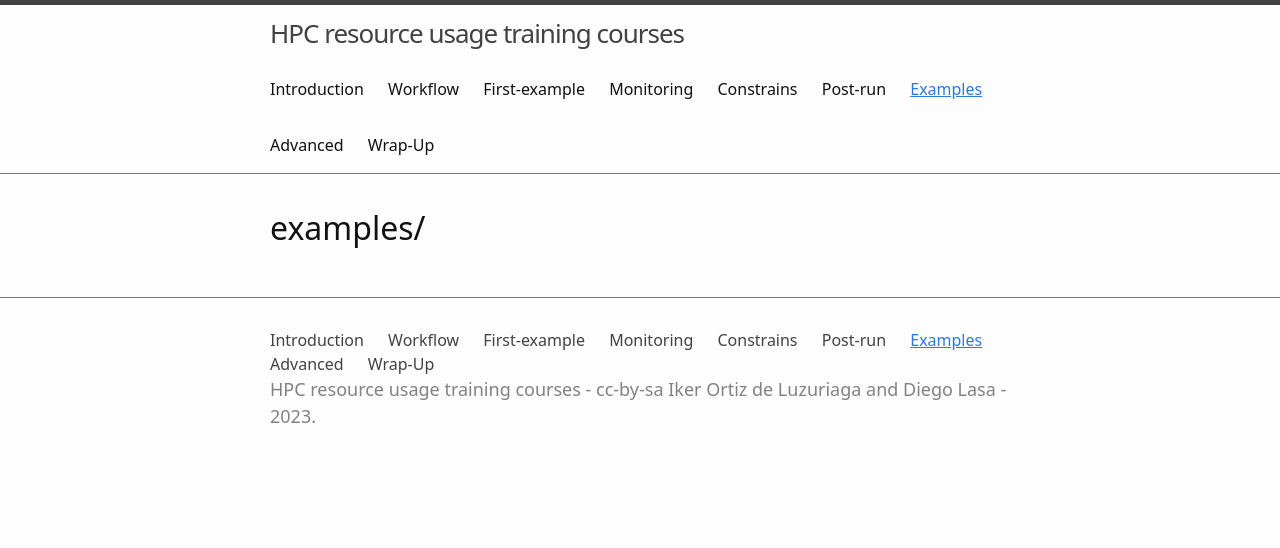
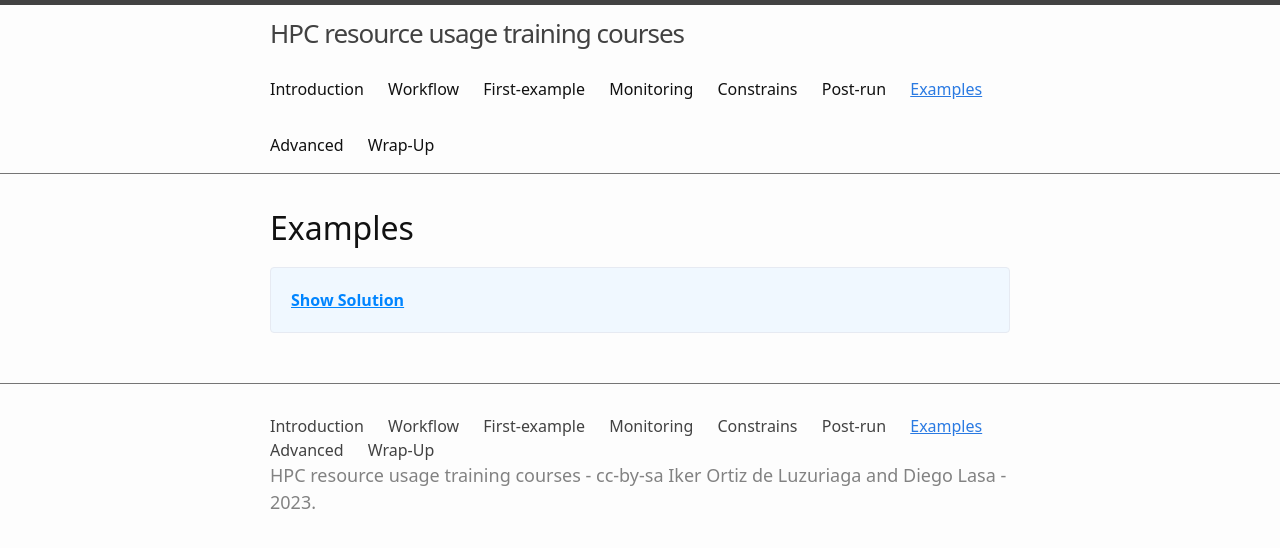
Before and after one commit to dipc-cc/slurm-training, a Jekyll site: the page built from 7_examples.md, in a window 1280 px wide. Shown: the top 548 px of the page. Built offline with Jekyll 4.4.1, drawn with Linux system fonts in a browser that asks for light colours; some web fonts are replaced; some of the changed lines change nothing that is shown.

Commit message:
Start with the example boxes of 7.lesson

````diff
--- a/7_examples.md
+++ b/7_examples.md
@@ -3,4 +3,66 @@ title: Examples
 nav: true
 ---
 
-# examples/
+# Examples
+
+<style>
+  .info-box {
+    background-color: #f0f8ff;
+    padding: 20px;
+    border: 1px solid #e6eaf2;
+    border-radius: 4px;
+    margin-bottom: 20px;
+  }
+
+  .info-box h3 {
+    font-size: 20px;
+    margin-bottom: 10px;
+    color: #0085ff;
+  }
+
+  .info-box p {
+    font-size: 16px;
+    line-height: 1.5;
+    color: #333;
+  }
+
+  .info-box .additional-info {
+    margin-top: 20px;
+    padding: 10px;
+    background-color: #f9f9f9;
+    border: 1px solid #e6eaf2;
+    border-radius: 4px;
+    display: none; /* Collapsed by default */
+  }
+
+  .info-box .additional-info-toggle {
+    cursor: pointer;
+    color: #0085ff;
+    font-weight: bold;
+    text-decoration: underline;
+  }
+</style>
+
+
+
+<div class="info-box">
+  <div class="additional-info-toggle">Show Solution</div>
+  <div class="additional-info">
+```bash
+Here We have the bash script
+```
+
+<script>
+  var additionalInfoToggle = document.querySelector('.additional-info-toggle');
+  var additionalInfo = document.querySelector('.additional-info');
+
+  additionalInfoToggle.addEventListener('click', function() {
+    if (additionalInfo.style.display === 'none' || additionalInfo.style.display === '') {
+      additionalInfo.style.display = 'block';
+      additionalInfoToggle.textContent = 'Hide Solution';
+    } else {
+      additionalInfo.style.display = 'none';
+      additionalInfoToggle.textContent = 'Show Solution';
+    }
+  });
+</script>
````
Also changed, not shown: 1 other file.
